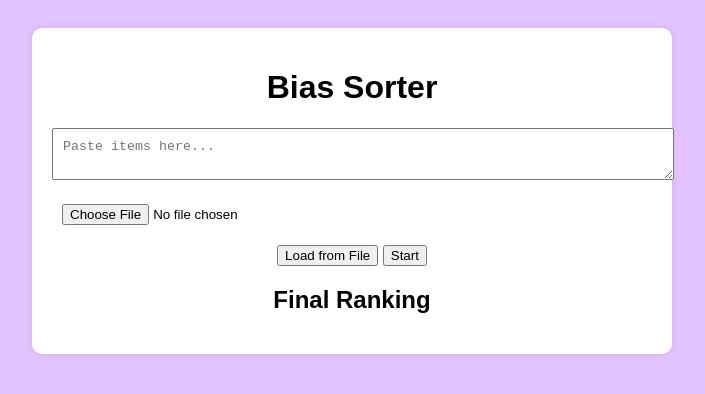
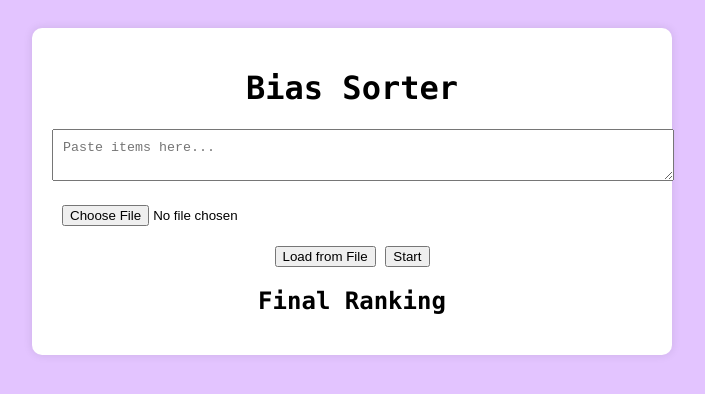
Before and after one commit to earth2saturn/Bias-Sorter-For-Anything., a plain HTML site: page index.html in a window 1280 px wide. Shown: the whole page, without its empty margins (288-993 px from the left). Drawn offline with Linux system fonts and the light colour scheme.

Commit message:
Update styles.css

```diff
--- a/styles.css
+++ b/styles.css
@@ -1,5 +1,5 @@
 body {
-    font-family: Arial, sans-serif;
+    font-family: Monaco, Monospace;
     text-align: center;
     background-color: #E3C4FF;
     padding: 20px;
```
